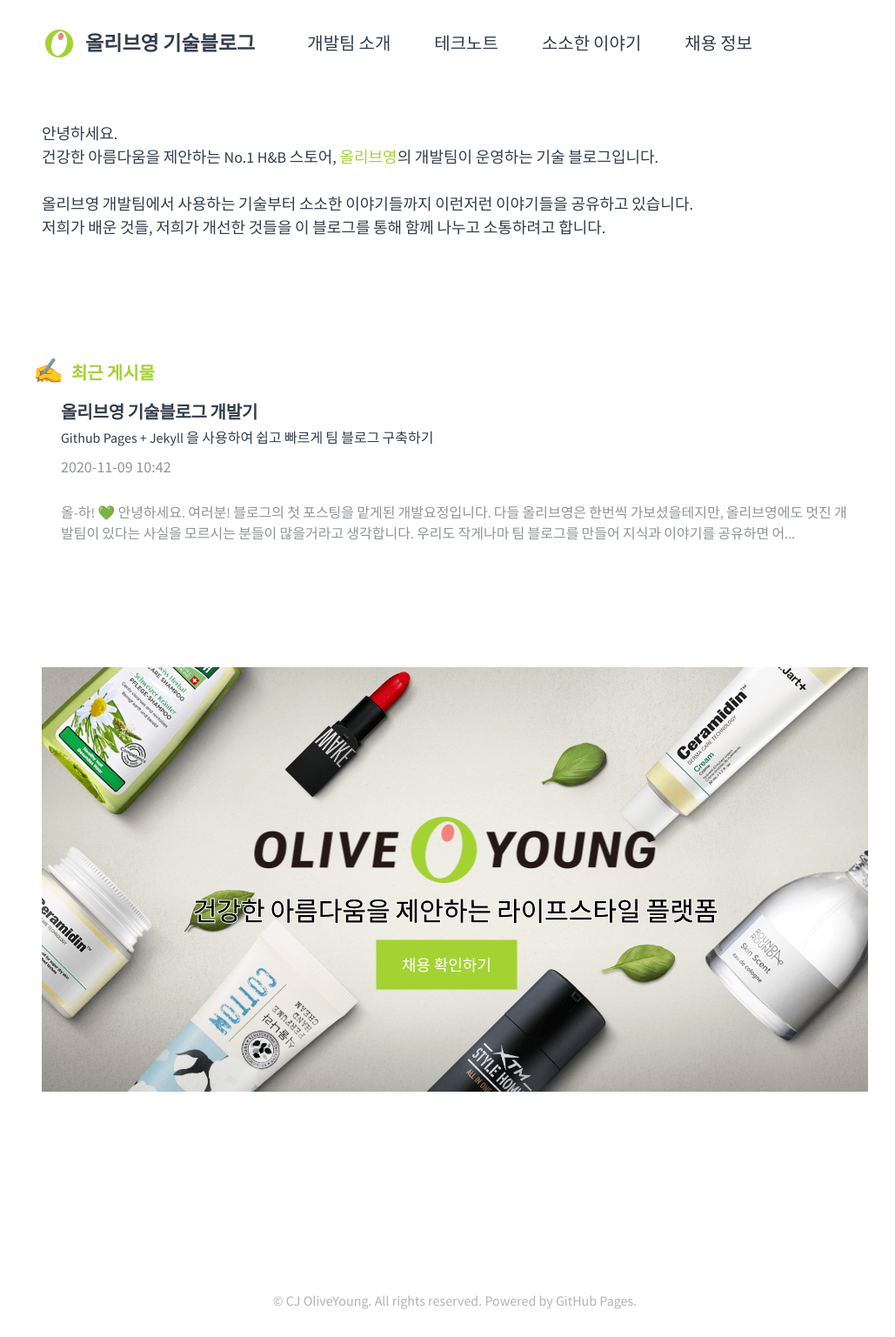
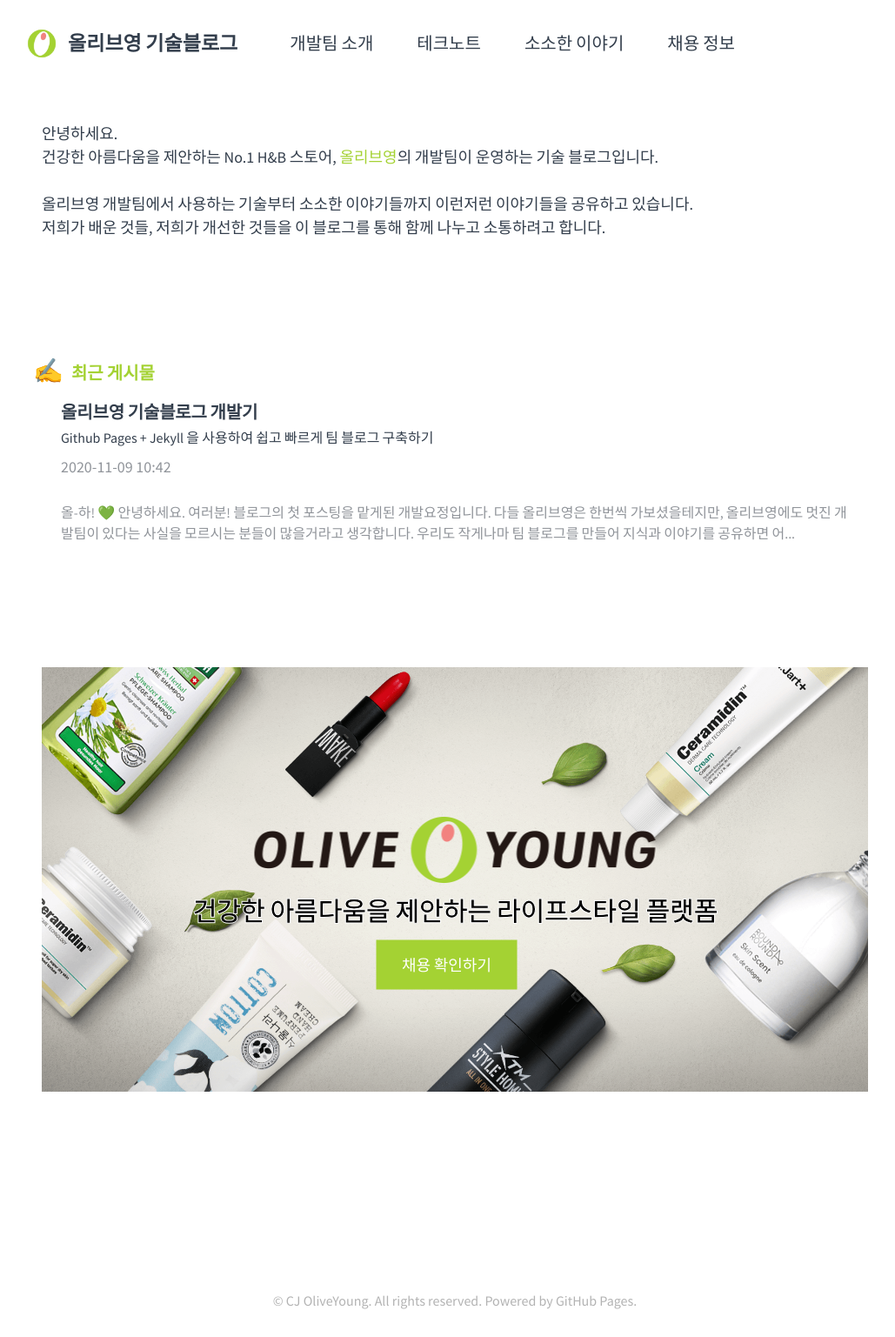
Before and after one commit to tedpark/oy-alldev.github.io, a Jekyll site: the page built from index.md, in a window 1280 px wide. Shown: the whole page at 87% size, without its empty margins (117-1146 px from the left). Built offline with Jekyll 4.4.1, drawn with Linux system fonts in a browser that asks for light colours.

Commit message:
feautre/메뉴 > PC버전 좌측 마진 제거

```diff
--- a/_sass/_nav.scss
+++ b/_sass/_nav.scss
@@ -15,6 +15,10 @@
 
       @media (max-width: $break-medium) {
         float: none;
+      }
+
+      @media (min-width: $break-large) {
+        margin-left: 0;
       }
 
       a {
@@ -105,6 +109,7 @@
 
       .icon {
         margin: auto 0;
+        font-size: 20px;
       }
 
       @media (max-width: $break-small) {
```
